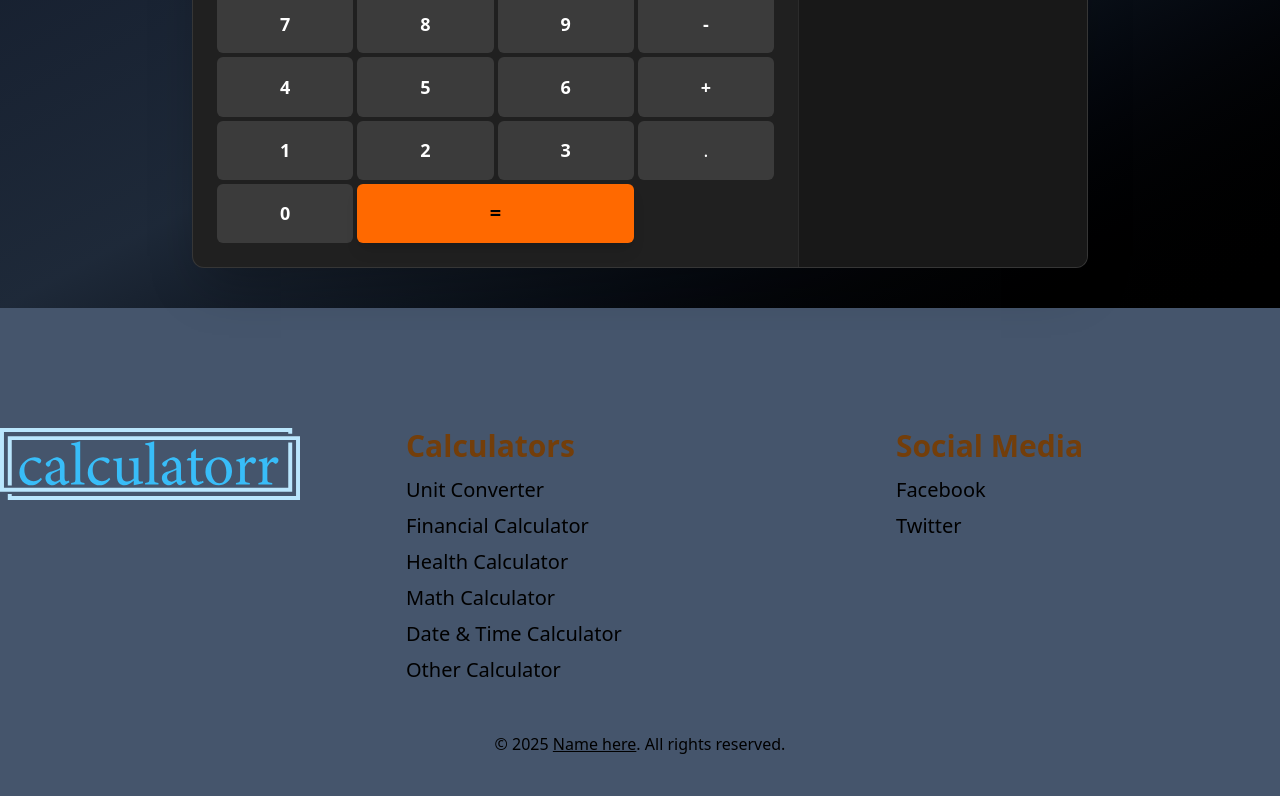
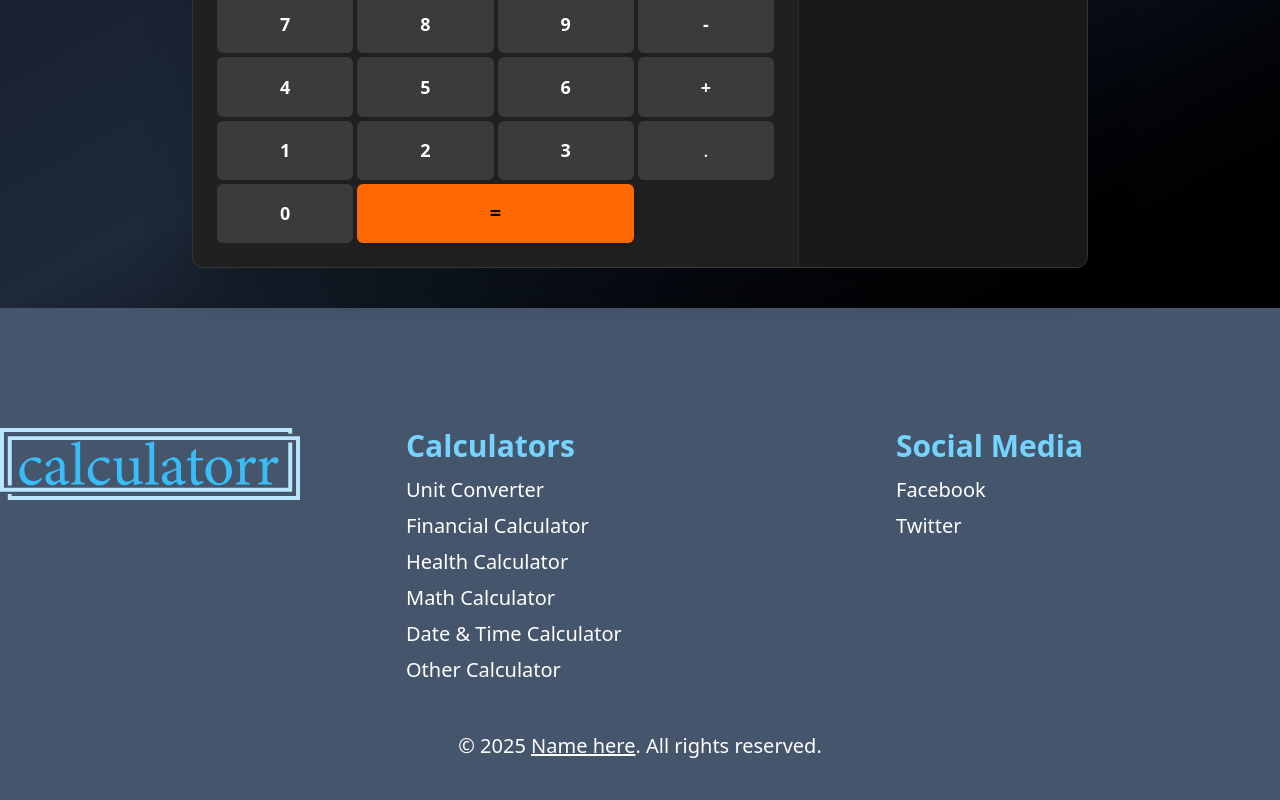
Before and after one commit to naim-i/calculator, a Next.js app: page / in a window 1280 px wide. Shown: the part 544-1344 px from the top of the page. Built offline with nearby package versions, Linux system fonts and the light colour scheme.

Commit message:
footer fixed

```diff
--- a/src/app/Component/Footer/Footer.js
+++ b/src/app/Component/Footer/Footer.js
@@ -19,14 +19,12 @@ const Footer = () => {
               <Logo />
             </div>
             <div className="lg:w-[30%] py-10 lg:py-0">
-              <h1 className="text-3xl text-yellow-900 font-bold">
-                Calculators
-              </h1>
+              <h1 className="text-3xl text-sky-300 font-bold">Calculators</h1>
               <List className="pt-3">
                 {FdataOne.map((item, i) => (
                   <ListItems
                     key={i}
-                    className="pb-2 font-medium text-xl hover:text-yellow-900 hover:tracking-widest transition-all duration-300"
+                    className="pb-2 font-medium text-xl text-white hover:text-sky-300 hover:tracking-widest transition-all duration-300"
                   >
                     <Link href={item.link}>{item.title}</Link>
                   </ListItems>
@@ -34,14 +32,12 @@ const Footer = () => {
               </List>
             </div>
             <div className="lg:w-[30%]">
-              <h1 className="text-3xl text-yellow-900 font-bold">
-                Social Media
-              </h1>
+              <h1 className="text-3xl text-sky-300 font-bold">Social Media</h1>
               <List className="pt-3">
                 {FdataTwo.map((item, i) => (
                   <ListItems
                     key={i}
-                    className="pb-2 font-medium  text-xl hover:text-yellow-900 hover:tracking-widest transition-all duration-300"
+                    className="pb-2 font-medium  text-xl text-white hover:text-sky-300 hover:tracking-widest transition-all duration-300"
                   >
                     <Link href={item.link}>{item.title}</Link>
                   </ListItems>
@@ -51,7 +47,7 @@ const Footer = () => {
           </Flex>
         </div>
         <div className="flex justify-center items-center pt-10">
-          <h1>
+          <h1 className="text-xl text-white font-medium">
             © 2025 <u>Name here</u>. All rights reserved.
           </h1>
         </div>
```
